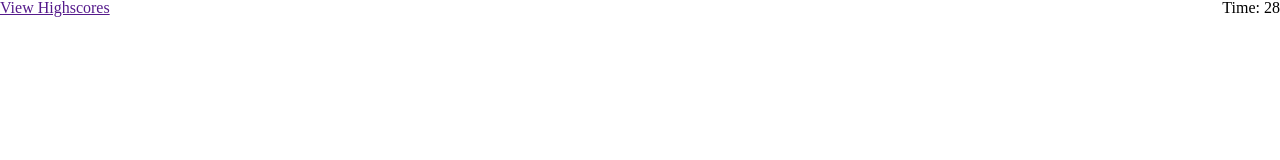
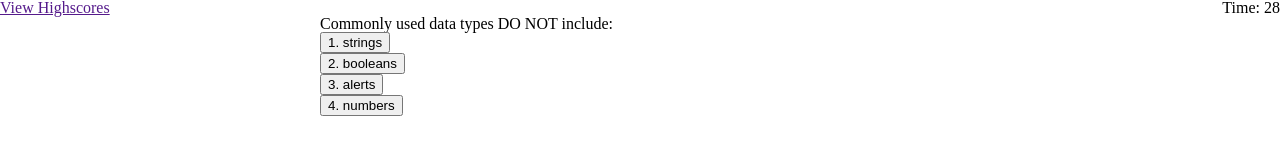
Before and after one commit to sygmo/code-quiz, a plain HTML site: page index.html in a window 1280 px wide. Both pictures are taken after a click on the button "Start Quiz". Drawn offline with Linux system fonts and the light colour scheme.

Commit message:
populate questions and answers

```diff
--- a/assets/js/script.js
+++ b/assets/js/script.js
@@ -2,42 +2,42 @@
 const questions = [
     {
         question: "Commonly used data types DO NOT include:",
-        option1: "strings",
-        option2: "booleans",
-        option3: "alerts",
-        option4: "numbers",
+        option1: "1. strings",
+        option2: "2. booleans",
+        option3: "3. alerts",
+        option4: "4. numbers",
         correct: "option3"
     },
     {
         question: "The condition in an if / else statement is enclosed within _____.",
-        option1: "quotes",
-        option2: "curly brackets",
-        option3: "parentheses",
-        option4: "square brackets",
+        option1: "1. quotes",
+        option2: "2. curly brackets",
+        option3: "3. parentheses",
+        option4: "4. square brackets",
         correct: "option3"
     },
     {
         question: "Arrays in JavaScript can be used to store _____.",
-        option1: "numbers and strings",
-        option2: "other arrays",
-        option3: "booleans",
-        option4: "all of the above",
+        option1: "1. numbers and strings",
+        option2: "2. other arrays",
+        option3: "3. booleans",
+        option4: "4. all of the above",
         correct: "option4"
     },
     {
         question: "String values must be enclosed within _____ when being assigned to variables.",
-        option1: "commas",
-        option2: "curly brackets",
-        option3: "quotes",
-        option4: "parentheses",
+        option1: "1. commas",
+        option2: "2. curly brackets",
+        option3: "3. quotes",
+        option4: "4. parentheses",
         correct: "option3"
     },
     {
         question: "A very useful tool used during development and debugging for printing content to the debugger is:",
-        option1: "JavaScript",
-        option2: "terminal / bash",
-        option3: "for loops",
-        option4: "console.log",
+        option1: "1. JavaScript",
+        option2: "2. terminal / bash",
+        option3: "3. for loops",
+        option4: "4. console.log",
         correct: "option4"
     }
 ];
@@ -46,6 +46,12 @@ var startButton = document.querySelector(".start-button");
 var timerEl = document.getElementById("time-left");
 var introView = document.querySelector(".intro-view");
 var questionView = document.querySelector(".question-view");
+var questionEl = document.getElementById("question");
+var optionsListEl = document.getElementById("options");
+var opt1 = document.getElementById("opt1");
+var opt2 = document.getElementById("opt2");
+var opt3 = document.getElementById("opt3");
+var opt4 = document.getElementById("opt4");
 
 var isEnd = false;
 var timer;
@@ -79,6 +85,13 @@ function startQuiz() {
 
 function displayNextQuestion() {
     console.log("Question #" + questionIndex);
+
+    // populate elements with data from questions array
+    questionEl.textContent = questions[questionIndex].question;
+    opt1.textContent = questions[questionIndex].option1;
+    opt2.textContent = questions[questionIndex].option2;
+    opt3.textContent = questions[questionIndex].option3;
+    opt4.textContent = questions[questionIndex].option4;
 }
 
 function endQuiz() {
--- a/index.html
+++ b/index.html
@@ -23,10 +23,10 @@
     <div class="question-view centered">
         <p id="question"></p>
         <ol id="options">
-            <li id="opt1"></li>
-            <li id="opt2"></li>
-            <li id="opt3"></li>
-            <li id="opt4"></li>
+            <li><button id="opt1"></button></li>
+            <li><button id="opt2"></button></li>
+            <li><button id="opt3"></button></li>
+            <li><button id="opt4"></button></li>
         </ol>
     </div>
 
```
